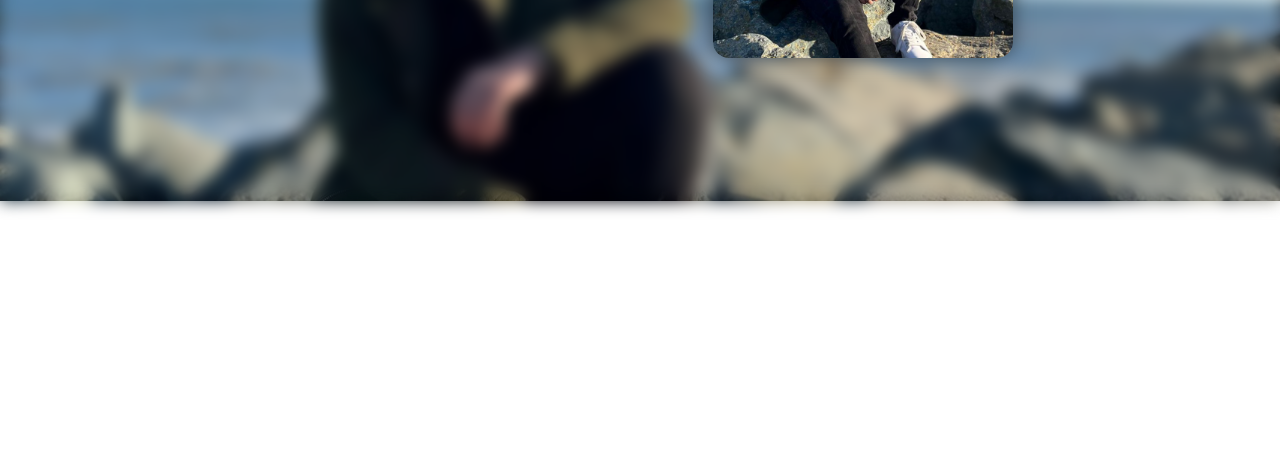
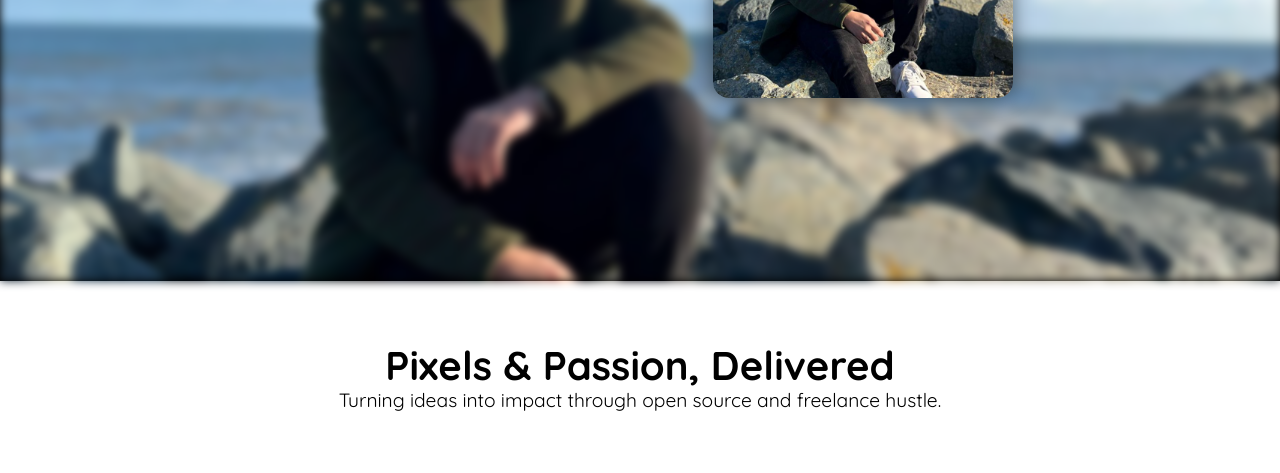
Before and after one commit to NeelSagar39/KaamNinja-Portfolio, a plain HTML site: page index.html in a window 1280 px wide. Shown: the part 359-832 px from the top of the page. Before the commit the page ends 800 px from the top, so only its background shows below. Drawn offline with Linux system fonts and the light colour scheme.

Commit message:
fixing nav bar making it fluid

```diff
--- a/assets/css/style.css
+++ b/assets/css/style.css
@@ -18,28 +18,21 @@ h1, h2, h3, h4, h5, h6 {
   font-family: inherit !important;
 }
 
+.navbar .container {
+  width: 100%;
+}
+
 .hero-section {
-  background-image: url('../img/neel.jpeg');
-  background-size: cover;
-  background-position: center;
-  background-repeat: no-repeat;
-  height: 70vh;
+  height: 80vh;
   position: relative;
   padding-top: 70px; /* to account for navbar */
   display: flex;
   align-items: center;
   justify-content: center;
   text-align: center;
-  background-color: rgba(0, 0, 0, 0.4);
+  background-color: black
 }
 
-.hero-section::before {
-  content: "";
-  position: absolute;
-  inset: 0;
-  background-color: rgba(0, 0, 0, 0.4); /* Optional dark blur */
-  z-index: 0; /* lower layer */
-}
 
 .hero-section::after {
   content: "";
@@ -48,12 +41,10 @@ h1, h2, h3, h4, h5, h6 {
   background-image: url('../img/neel.jpeg');
   background-size: cover;
   background-position: center;
-  background-repeat: no-repeat;
-  filter: blur(8px);
+  filter: blur(5px);
   z-index: 0;
+
 }
-
-
 
 .hero-section .container {
   z-index: 1;
@@ -94,3 +85,29 @@ h1, h2, h3, h4, h5, h6 {
   font-family: 'Quicksand', sans-serif;
   font-weight: 400;
 }
+
+.intro-section {
+  width: 100%;
+  height: 20vh;
+  color: black;
+  text-align: center;
+  display: flex;
+  flex-direction: column;
+  justify-content: center;
+  align-items: center;
+  background-color: white;
+}
+
+.intro-title {
+  font-family: 'Quicksand', sans-serif;
+  font-weight: 700;
+  margin: 0;
+  font-size: 2.5rem;
+}
+
+.intro-subtitle {
+  font-family: 'Quicksand', sans-serif;
+  font-weight: 400;
+  margin: 0;
+  font-size: 1.2rem;
+}
--- a/index.html
+++ b/index.html
@@ -33,7 +33,7 @@
       class="navbar navbar-light navbar-expand-lg fixed-top text-uppercase navbar-transparent"
       id="mainNav"
     >
-      <div class="container">
+      <div class="container-fluid">
         <a class="navbar-brand js-scroll-trigger" href="#page-top">kaamninja</a
         ><button
           class="navbar-toggler navbar-toggler-right text-uppercase bg-primary text-white rounded"
@@ -85,5 +85,13 @@
         <div class="hero-image"></div>
       </div>
     </section>
+    <section
+      class="intro-section d-flex flex-column justify-content-center align-items-center"
+    >
+      <h1 class="intro-title">Pixels & Passion, Delivered</h1>
+      <h4 class="intro-subtitle">
+        Turning ideas into impact through open source and freelance hustle.
+      </h4>
+    </section>
   </body>
 </html>
```
